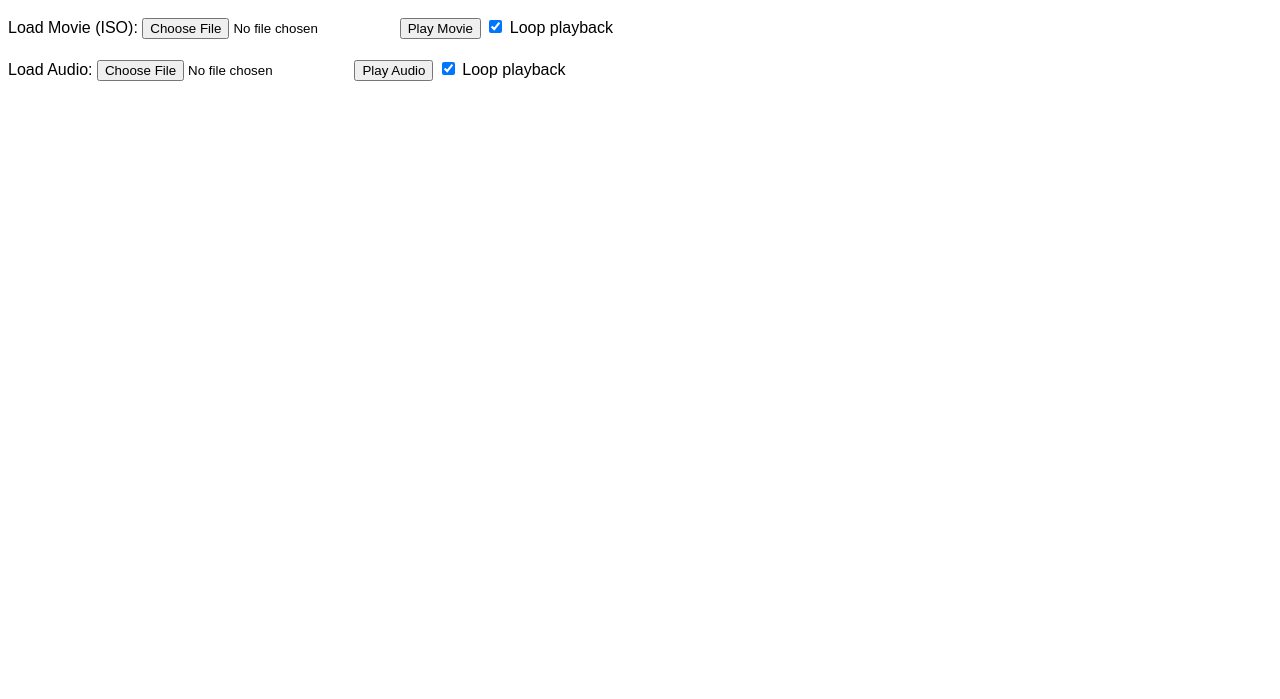
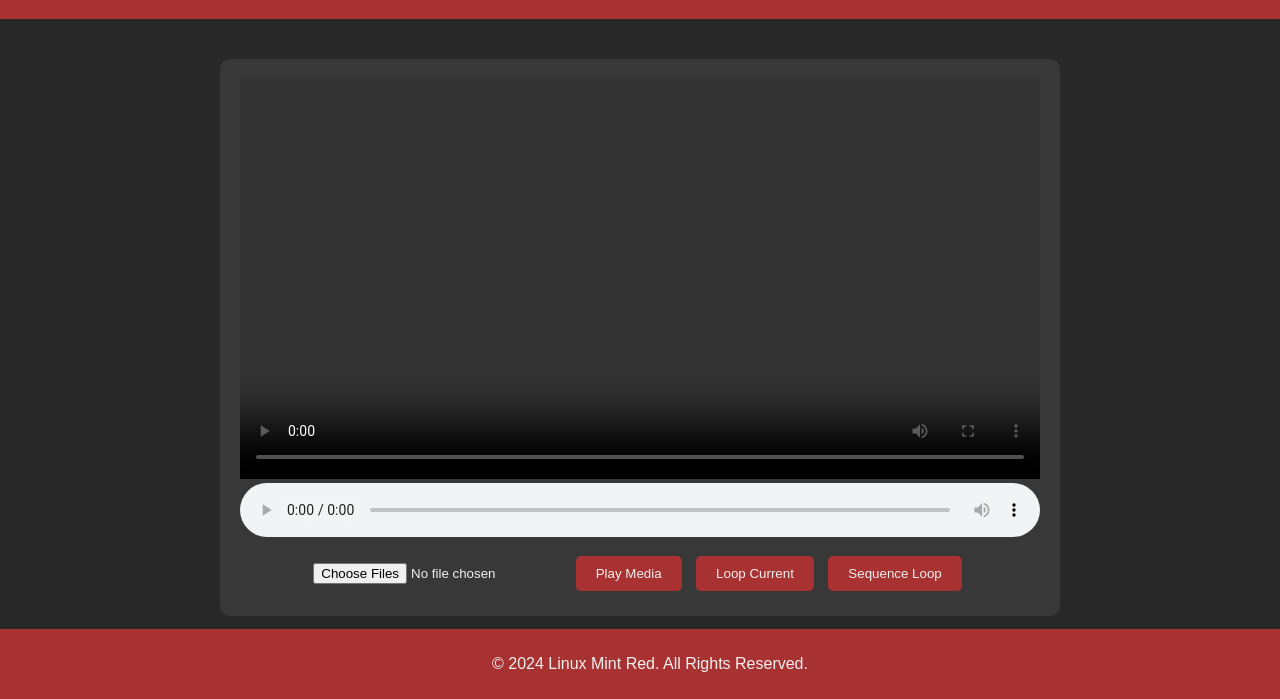
Before and after one commit to elite-groove/elite-groove.github.io, a plain HTML site: page index.html in a window 1280 px wide. Shown: the part 101-800 px from the top of the page. Drawn offline with Linux system fonts and the light colour scheme.

Commit message:
Update index.htmlp

```diff
--- a/index.html
+++ b/index.html
@@ -3,51 +3,139 @@
 <head>
     <meta charset="UTF-8">
     <meta name="viewport" content="width=device-width, initial-scale=1.0">
-    <title>Tuner Chip</title>
+    <title>Linux Mint Red Media Player</title>
     <style>
-        /* Inline CSS */
-        body { font-family: Arial, sans-serif; }
-        #moviePlayer, #audioPlayer { margin-top: 20px; }
+        body {
+            font-family: Arial, sans-serif;
+            background-color: #282828;
+            color: #f0f0f0;
+            margin: 0;
+            padding: 0;
+            text-align: center;
+        }
+        header {
+            background-color: #a83232;
+            padding: 20px;
+        }
+        main {
+            padding: 20px;
+        }
+        footer {
+            background-color: #a83232;
+            padding: 10px;
+            position: fixed;
+            width: 100%;
+            bottom: 0;
+        }
+        #mediaPlayer {
+            width: 100%;
+            max-width: 800px;
+            margin: 20px auto;
+            background-color: #383838;
+            border-radius: 10px;
+            padding: 20px;
+        }
+        #mediaPlayer video, #mediaPlayer audio {
+            width: 100%;
+            outline: none;
+        }
+        #controls {
+            margin-top: 10px;
+        }
+        button {
+            padding: 10px 20px;
+            margin: 5px;
+            background-color: #a83232;
+            color: #f0f0f0;
+            border: none;
+            border-radius: 5px;
+            cursor: pointer;
+        }
     </style>
 </head>
 <body>
-    <h1>Tuner Chip</h1>
-    <p>Description: A digital media player that handles movies and audio.</p>
-
-    <!-- Movie Player -->
-    <div id="moviePlayer">
-        <label for="movieInput">Load Movie (ISO):</label>
-        <input type="file" id="movieInput" accept=".iso">
-        <button onclick="playMovie()">Play Movie</button>
-        <input type="checkbox" id="loopMovie" checked> Loop playback
-    </div>
-
-    <!-- Audio Player -->
-    <div id="audioPlayer">
-        <label for="audioInput">Load Audio:</label>
-        <input type="file" id="audioInput" accept="audio/*">
-        <button onclick="playAudio()">Play Audio</button>
-        <input type="checkbox" id="loopAudio" checked> Loop playback
-    </div>
+    <header>
+        <h1>Linux Mint Red Media Player</h1>
+    </header>
+    <main>
+        <div id="mediaPlayer">
+            <video id="videoPlayer" controls>
+                Your browser does not support the video tag.
+            </video>
+            <audio id="audioPlayer" controls>
+                Your browser does not support the audio tag.
+            </audio>
+            <div id="controls">
+                <input type="file" id="fileInput" accept="audio/*,video/*" multiple>
+                <button onclick="playMedia()">Play Media</button>
+                <button onclick="loopMedia()">Loop Current</button>
+                <button onclick="sequenceLoop()">Sequence Loop</button>
+            </div>
+        </div>
+    </main>
+    <footer>
+        <p>&copy; 2024 Linux Mint Red. All Rights Reserved.</p>
+    </footer>
 
     <script>
-        // Inline JavaScript
-        function playMovie() {
-            var file = document.getElementById('movieInput').files[0];
-            var loop = document.getElementById('loopMovie').checked;
-            console.log('Playing movie:', file.name, 'Loop:', loop);
-            // Additional backend integration might include:
-            // Sending the file to the server for storage
-            // Storing file name and loop preference in NextDB
+        const fileInput = document.getElementById('fileInput');
+        const videoPlayer = document.getElementById('videoPlayer');
+        const audioPlayer = document.getElementById('audioPlayer');
+        let mediaFiles = [];
+        let currentIndex = 0;
+        let isSequenceLoop = false;
+
+        function playMedia() {
+            mediaFiles = Array.from(fileInput.files);
+            currentIndex = 0;
+            playCurrentMedia();
         }
 
-        function playAudio() {
-            var file = document.getElementById('audioInput').files[0];
-            var loop = document.getElementById('loopAudio').checked;
-            console.log('Playing audio:', file.name, 'Loop:', loop);
-            // Additional backend integration might include:
-            // Sending the file to the server for storage
-            // Storing file name and loop preference in NextDB
+        function playCurrentMedia() {
+            if (mediaFiles.length > 0) {
+                const file = mediaFiles[currentIndex];
+                const url = URL.createObjectURL(file);
+                const isVideo = file.type.startsWith('video');
+                videoPlayer.style.display = isVideo ? 'block' : 'none';
+                audioPlayer.style.display = !isVideo ? 'block' : 'none';
+
+                if (isVideo) {
+                    videoPlayer.src = url;
+                    videoPlayer.play();
+                } else {
+                    audioPlayer.src = url;
+                    audioPlayer.play();
+                }
+            }
+        }
+
+        function loopMedia() {
+            if (videoPlayer.style.display === 'block') {
+                videoPlayer.loop = true;
+                audioPlayer.loop = false;
+            } else {
+                videoPlayer.loop = false;
+                audioPlayer.loop = true;
+            }
+        }
+
+        function sequenceLoop() {
+            isSequenceLoop = true;
+            videoPlayer.loop = false;
+            audioPlayer.loop = false;
+
+            if (videoPlayer.style.display === 'block') {
+                videoPlayer.onended = playNextMedia;
+            } else {
+                audioPlayer.onended = playNextMedia;
+            }
+        }
+
+        function playNextMedia() {
+            if (isSequenceLoop) {
+                currentIndex = (currentIndex + 1) % mediaFiles.length;
+                playCurrentMedia();
+            }
         }
     </script>
 </body>
```
